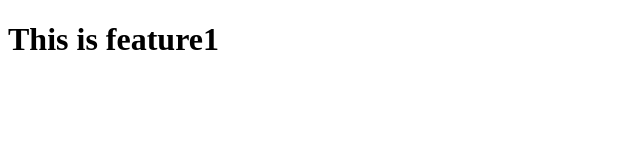
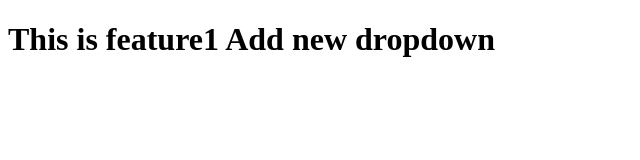
Before and after one commit to gkusumbe7/newrepo1, a plain HTML site: page index.html in a window 1280 px wide. Shown: the whole page, without its empty margins (0-640 px from the left). Drawn offline with Linux system fonts and the light colour scheme.

```diff
--- a/index.html
+++ b/index.html
@@ -6,6 +6,6 @@
     <title>Document</title>
 </head>
 <body>
-    <h1>This is feature1 </h1>
+    <h1>This is feature1  Add new dropdown</h1>
 </body>
 </html>
```
